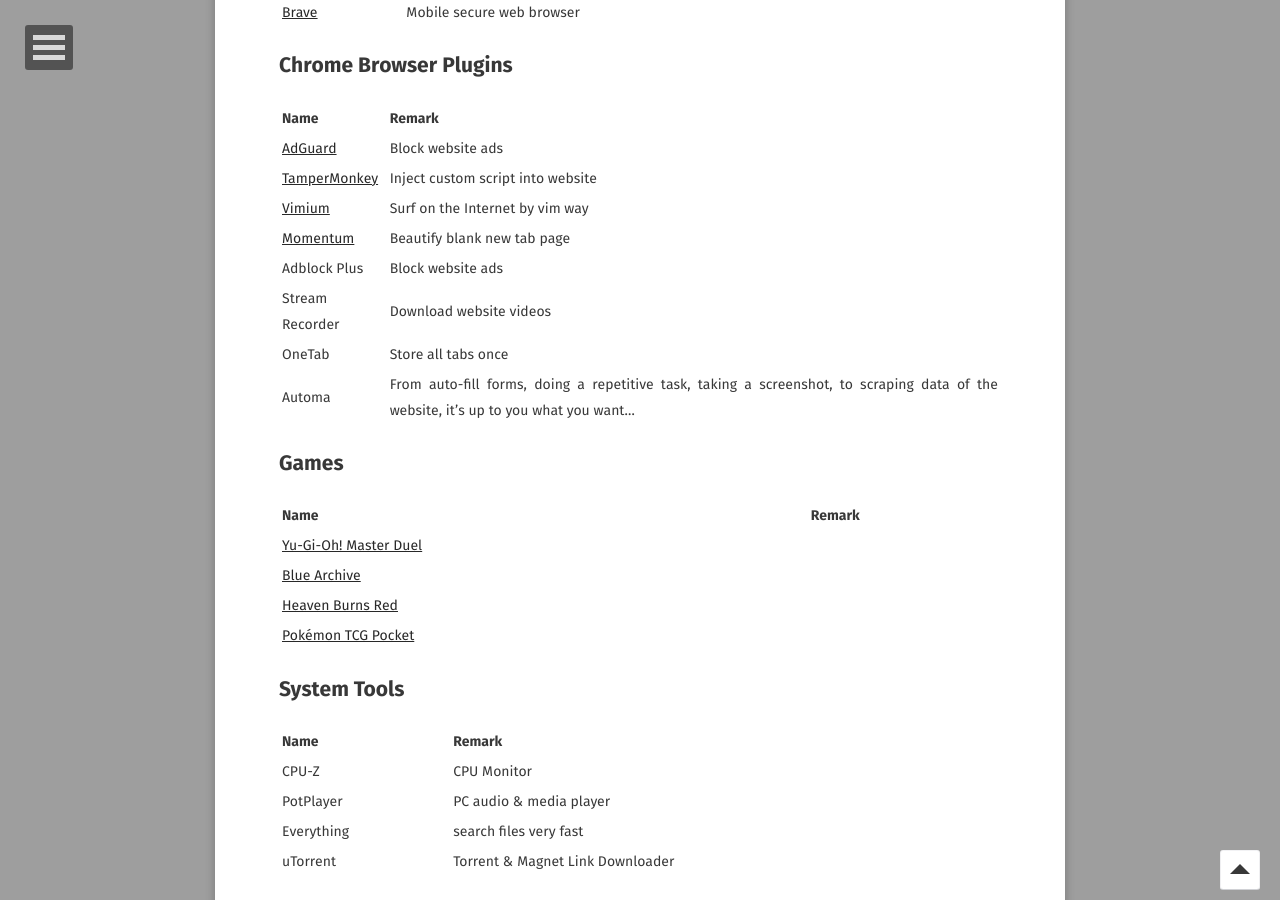
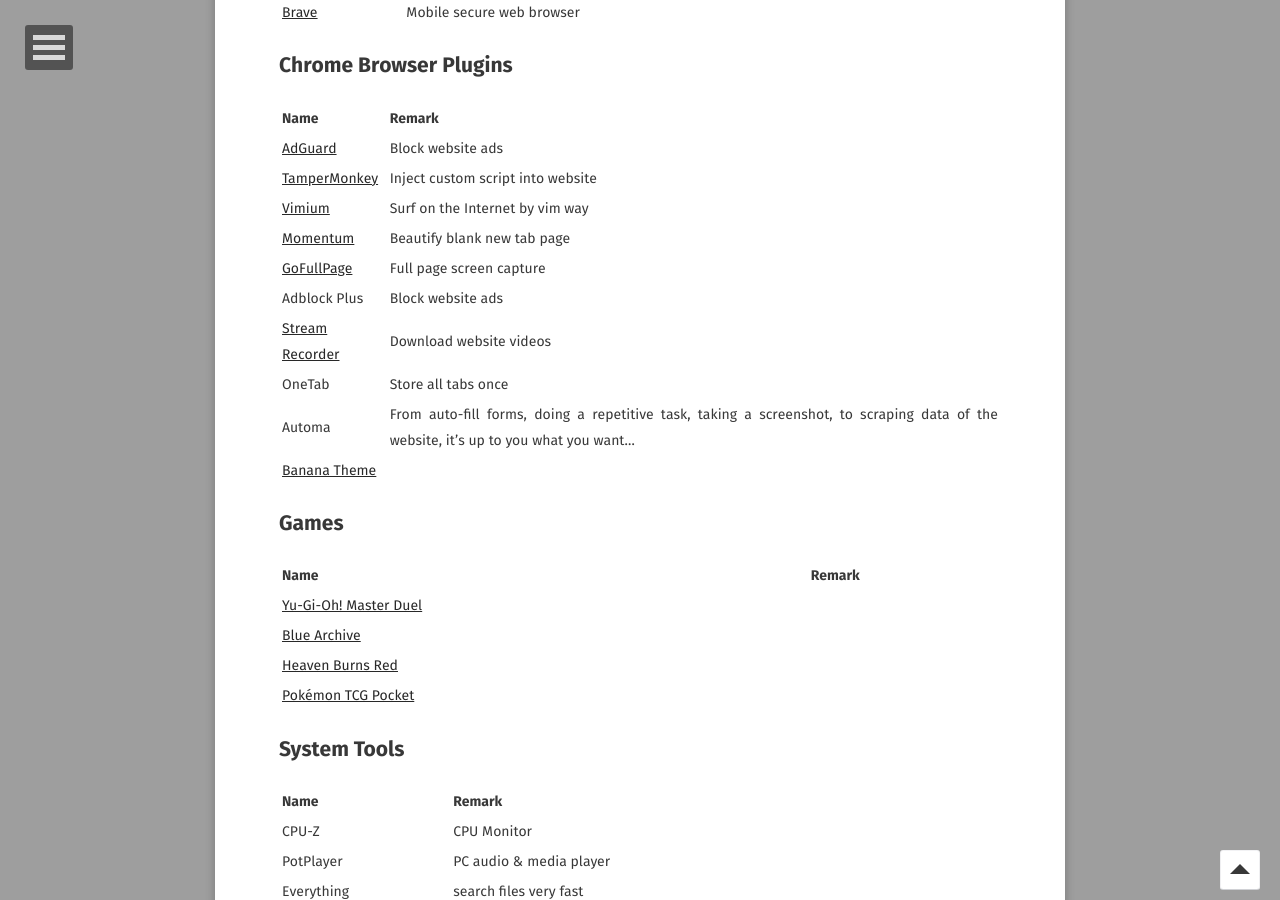
Before and after one commit to o7878x/o7878x.github.io, a Jekyll site: the page built from _posts/2024-07-07-wonderful-softwares.md, in a window 1280 px wide and 900 px high, scrolled down 1754 px. Built offline with Jekyll 4.4.1, drawn with Linux system fonts in a browser that asks for light colours; some web fonts are replaced; comment, search, counter and statistics services are not loaded.

Commit message:
feature:add links for browser plugins

```diff
--- a/_posts/2024-07-07-wonderful-softwares.md
+++ b/_posts/2024-07-07-wonderful-softwares.md
@@ -75,10 +75,12 @@
 | [TamperMonkey](https://chromewebstore.google.com/detail/tampermonkey/dhdgffkkebhmkfjojejmpbldmpobfkfo) | Inject custom script into website |
 | [Vimium](https://chromewebstore.google.com/detail/vimium/dbepggeogbaibhgnhhndojpepiihcmeb) | Surf on the Internet by vim way |
 | [Momentum](https://chromewebstore.google.com/detail/momentum/laookkfknpbbblfpciffpaejjkokdgca) | Beautify blank new tab page |
+| [GoFullPage](https://chromewebstore.google.com/detail/gofullpage-full-page-scre/fdpohaocaechififmbbbbbknoalclacl) | Full page screen capture |
 | Adblock Plus | Block website ads |
-| Stream Recorder | Download website videos |
+| [Stream Recorder](https://chromewebstore.google.com/detail/stream-recorder-hls-m3u8/iogidnfllpdhagebkblkgbfijkbkjdmm) | Download website videos |
 | OneTab | Store all tabs once |
 | Automa | From auto-fill forms, doing a repetitive task, taking a screenshot, to scraping data of the website, it's up to you what you want… |
+| [Banana Theme](https://chromewebstore.google.com/detail/banana/cdkecinaonohgbmhojlaeeoalomfhlal) | |
 
 ## Games
 
```
